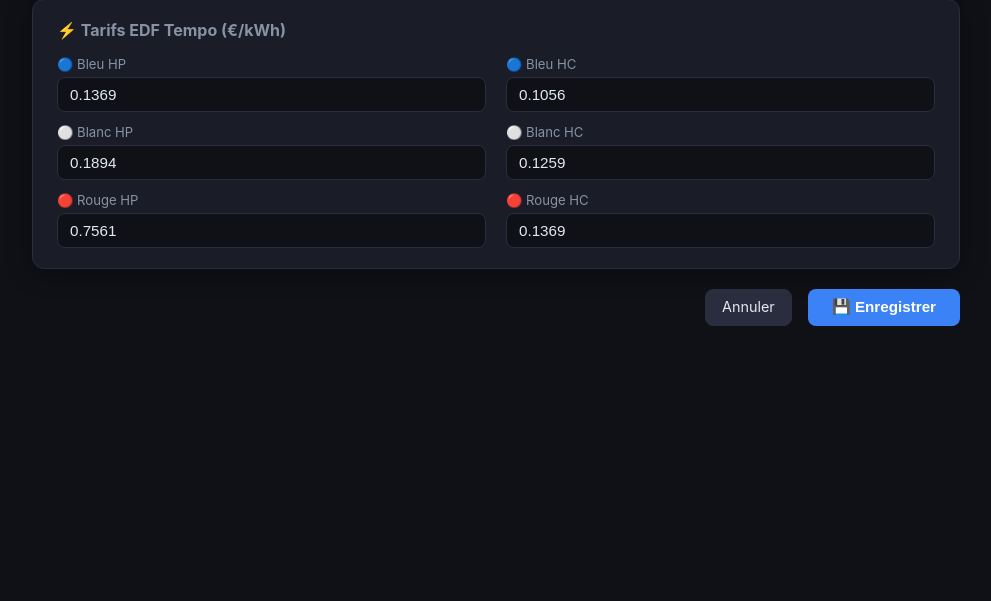
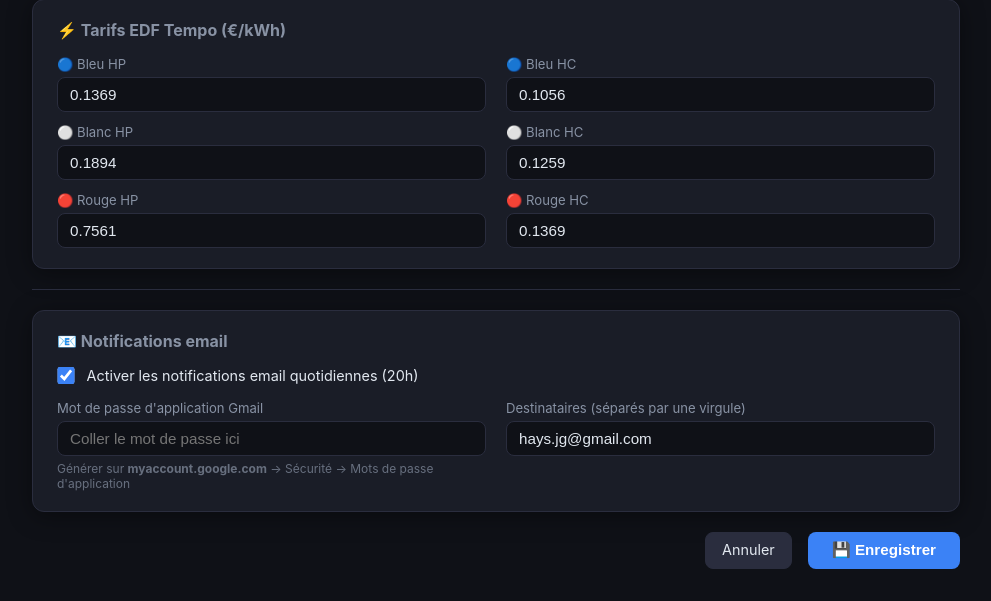
Before and after one commit to haysjg/Heating-Advisor, a Flask app: page /config in a window 1280 px wide. Shown: the part 1459-2060 px from the top of the page, without its empty margins (144-1135 px from the left). Before the commit the page ends 1785 px from the top, so only its background shows below. Run offline with Flask 3, Linux system fonts and the light colour scheme.

Commit message:
SMTP : configuration email via l'UI, overrides partagés
- Nouveau module modules/overrides.py (partagé app.py + notify.py)
- Section Email dans la page config : activation, mot de passe Gmail, destinataires
- notify.py charge désormais config_override.json au démarrage
- Le mot de passe n'est mis à jour que si un nouveau est saisi

Co-Authored-By: Claude Sonnet 4.6 <noreply@anthropic.com>

```diff
--- a/app.py
+++ b/app.py
@@ -13,39 +13,14 @@ import config
 from modules.weather import get_current_temperature, get_tomorrow_weather, get_hourly_forecast
 from modules.tempo import get_tempo_info
 from modules.advisor import analyze, analyze_tomorrow
+from modules.overrides import apply as apply_overrides, load as load_overrides, OVERRIDE_FILE
 
 logging.basicConfig(level=logging.INFO, format="%(asctime)s %(levelname)s %(message)s")
 logger = logging.getLogger(__name__)
 
 app = Flask(__name__)
 
-OVERRIDE_FILE = os.path.join(os.path.dirname(__file__), "data", "config_override.json")
-
-
-def _apply_overrides(data: dict) -> None:
-    for key in ("TARGET_TEMP", "SURFACE_M2", "REFRESH_INTERVAL_MINUTES", "HP_START", "HP_END"):
-        if key in data:
-            setattr(config, key, data[key])
-    for key in ("POELE", "CLIM", "LOCATION"):
-        if key in data and isinstance(data[key], dict):
-            getattr(config, key).update(data[key])
-    if "TEMPO_PRICES" in data:
-        for color, prices in data["TEMPO_PRICES"].items():
-            if color in config.TEMPO_PRICES and isinstance(prices, dict):
-                config.TEMPO_PRICES[color].update(prices)
-
-
-def _load_overrides() -> None:
-    if os.path.exists(OVERRIDE_FILE):
-        try:
-            with open(OVERRIDE_FILE) as f:
-                _apply_overrides(json.load(f))
-            logger.info("Overrides chargés depuis %s", OVERRIDE_FILE)
-        except Exception as e:
-            logger.warning("Impossible de charger les overrides : %s", e)
-
-
-_load_overrides()
+load_overrides(config)
 
 # Cache simple en mémoire pour éviter de surcharger les APIs
 _cache: dict = {"data": None, "expires_at": None}
@@ -141,6 +116,11 @@ def api_config_save():
         hours_per_bag = float(data.get("hours_per_bag", 15))
         price_per_kg = round(prix / max(nb_sacs * poids, 0.001), 6)
         consumption_kg_per_hour = round(poids / max(hours_per_bag, 0.1), 4)
+
+        # Mot de passe : ne mettre à jour que si un nouveau est fourni
+        new_password = str(data.get("app_password", "")).strip()
+        final_password = new_password if new_password else config.EMAIL.get("app_password", "")
+
         override = {
             "_poele_purchase": {"nb_sacs": nb_sacs, "prix_livraison": prix, "poids_sac": poids, "hours_per_bag": hours_per_bag},
             "TARGET_TEMP": float(data["target_temp"]),
@@ -174,11 +154,16 @@ def api_config_save():
                 "RED":     {"HP": float(data["red_hp"]),   "HC": float(data["red_hc"])},
                 "UNKNOWN": {"HP": float(data["white_hp"]), "HC": float(data["white_hc"])},
             },
+            "EMAIL": {
+                "enabled": bool(data.get("email_enabled", False)),
+                "app_password": final_password,
+                "recipients": [r.strip() for r in str(data.get("recipients", "")).split(",") if r.strip()],
+            },
         }
         os.makedirs(os.path.dirname(OVERRIDE_FILE), exist_ok=True)
         with open(OVERRIDE_FILE, "w") as f:
             json.dump(override, f, indent=2, ensure_ascii=False)
-        _apply_overrides(override)
+        apply_overrides(config, override)
         _cache["data"] = None
         _cache["expires_at"] = None
         return jsonify({"status": "ok"})
--- a/notify.py
+++ b/notify.py
@@ -12,12 +12,15 @@ from email.mime.multipart import MIMEMultipart
 from email.mime.text import MIMEText
 
 import config
+from modules.overrides import load as load_overrides
 from modules.weather import get_tomorrow_weather
 from modules.tempo import get_tempo_info
 from modules.advisor import analyze_tomorrow
 
 logging.basicConfig(level=logging.INFO, format="%(asctime)s %(levelname)s %(message)s")
 logger = logging.getLogger(__name__)
+
+load_overrides(config)
 
 
 # ── Helpers ───────────────────────────────────────────────────
--- a/templates/config.html
+++ b/templates/config.html
@@ -359,6 +359,40 @@
       </div>
     </div>
 
+    <hr class="section-divider">
+
+    {# ── Notifications email ── #}
+    <div class="card form-section">
+      <h3>📧 Notifications email</h3>
+
+      <div style="display:flex; align-items:center; gap:0.75rem; margin-bottom:1rem">
+        <input type="checkbox" id="email_enabled" style="width:1.1rem;height:1.1rem;accent-color:var(--blue);cursor:pointer"
+               {% if config.EMAIL.enabled %}checked{% endif %}>
+        <label for="email_enabled" style="font-size:0.9rem;cursor:pointer">
+          Activer les notifications email quotidiennes (20h)
+        </label>
+      </div>
+
+      <div class="form-grid">
+
+        <div class="form-group">
+          <label>Mot de passe d'application Gmail</label>
+          <input type="password" id="app_password"
+                 placeholder="{{ 'Déjà configuré — laisser vide pour conserver' if config.EMAIL.app_password != 'REMPLACER_PAR_MOT_DE_PASSE_APP' else 'Coller le mot de passe ici' }}">
+          <span class="hint">
+            Générer sur <strong>myaccount.google.com</strong> → Sécurité → Mots de passe d'application
+          </span>
+        </div>
+
+        <div class="form-group">
+          <label>Destinataires (séparés par une virgule)</label>
+          <input type="text" id="recipients"
+                 value="{{ config.EMAIL.recipients | join(', ') }}">
+        </div>
+
+      </div>
+    </div>
+
     {# ── Actions ── #}
     <div style="display:flex; gap:1rem; justify-content:flex-end; padding: 0.25rem 0 0.5rem">
       <a href="/" class="btn-back">Annuler</a>
@@ -426,6 +460,9 @@
       white_hc:             parseFloat(getVal('white_hc')),
       red_hp:               parseFloat(getVal('red_hp')),
       red_hc:               parseFloat(getVal('red_hc')),
+      email_enabled:        document.getElementById('email_enabled').checked,
+      app_password:         getVal('app_password'),
+      recipients:           getVal('recipients'),
     };
 
     fetch('/api/config', {
```
Also changed, not shown: modules/overrides.py (added, +37 -0 lines).
